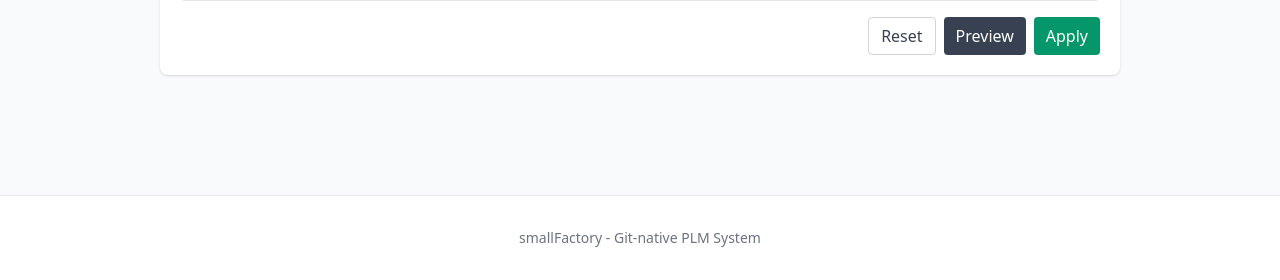
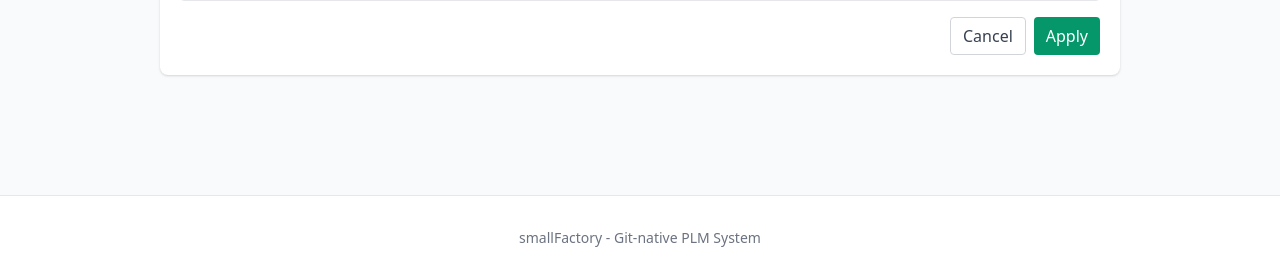
Before and after one commit to yusufm/smallfactory, a Flask app: template web/templates/entities/bom_import.html in a window 1280 px wide. Shown: the part 529-809 px from the top of the page. Run offline with Flask 3, Linux system fonts and the light colour scheme; the template is opened without the code that fills it, so the values that code supplies are empty; some libraries are stand-ins or nearby versions.

Commit message:
refactor: auto-preview BOM imports and simplify import UI controls

```diff
--- a/web/templates/entities/bom_import.html
+++ b/web/templates/entities/bom_import.html
@@ -52,8 +52,7 @@
         </table>
       </div>
       <div class="flex justify-end gap-2">
-        <button id="imp-reset" type="button" class="px-3 py-1.5 rounded border border-gray-300 bg-white text-gray-700 hover:bg-gray-50">Reset</button>
-        <button id="imp-preview" type="button" class="px-3 py-1.5 rounded bg-gray-700 text-white hover:bg-gray-800">Preview</button>
+        <a href="{{ url_for('entities_view', sfid=entity.sfid) }}" class="px-3 py-1.5 rounded border border-gray-300 bg-white text-gray-700 hover:bg-gray-50">Cancel</a>
         <button id="imp-apply" type="button" class="px-3 py-1.5 rounded bg-green-600 text-white hover:bg-green-700 disabled:opacity-50" disabled>Apply</button>
       </div>
     </div>
@@ -68,6 +67,8 @@
   let previewRows = [];
   let existingUses = new Set();
   let existingRows = [];
+  // Debounce handle for auto-preview on text input
+  let textPreviewTimer = null;
   // Expose for modal script to read counts
   window.previewRows = previewRows;
   window.existingRows = existingRows;
@@ -163,10 +164,20 @@
   }
 
   function onFileChange(){
-    if(elFile() && elFile().files && elFile().files.length > 0 && elText()) elText().value = '';
+    // If a file is chosen, clear text and immediately preview
+    if(elFile() && elFile().files && elFile().files.length > 0){
+      if(elText()) elText().value = '';
+      runPreview();
+    }
   }
   function onTextInput(){
+    // If user is pasting text, clear file and auto-preview with debounce
     if(elText() && elText().value.trim() && elFile()) elFile().value = '';
+    if(textPreviewTimer) clearTimeout(textPreviewTimer);
+    textPreviewTimer = setTimeout(()=>{
+      const txt = (elText() && elText().value || '').trim();
+      if(txt) runPreview();
+    }, 500);
   }
 
   async function runPreview(){
@@ -396,8 +407,6 @@
   // Wire up events
   document.getElementById('imp-file').addEventListener('change', onFileChange);
   document.getElementById('imp-text').addEventListener('input', onTextInput);
-  document.getElementById('imp-reset').addEventListener('click', resetAll);
-  document.getElementById('imp-preview').addEventListener('click', runPreview);
   document.getElementById('imp-apply').addEventListener('click', openImpApplyModal);
   elTBody().addEventListener('input', onTBodyInput);
 
```
